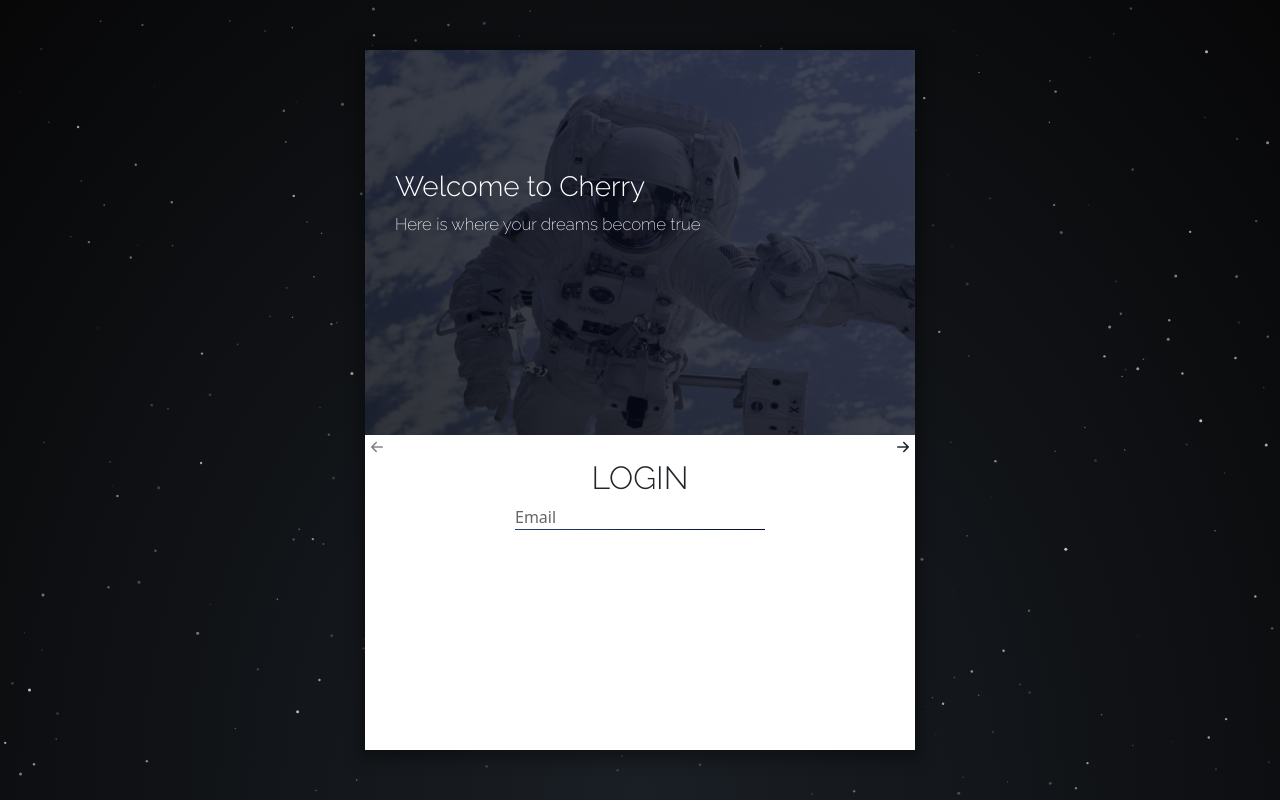
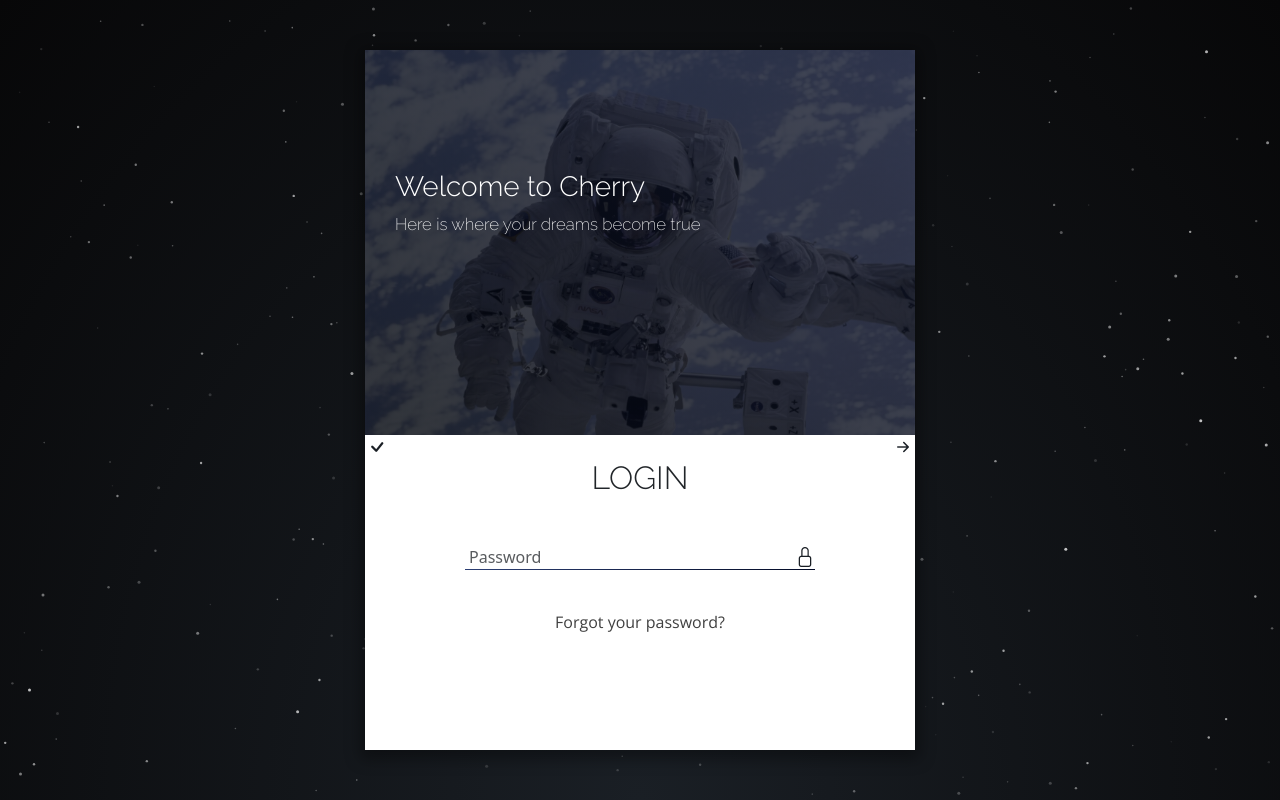
Before and after one commit to JoaoPedroCarreiro/login-page, a React (Create React App) app: page / in a window 1280 px wide. Built offline with nearby package versions, Linux system fonts and the light colour scheme.

Commit message:
commit-30-06-00

```diff
--- a/package.json
+++ b/package.json
@@ -3,6 +3,7 @@
   "version": "0.1.0",
   "private": true,
   "dependencies": {
+    "@react-oauth/google": "^0.11.0",
     "@testing-library/jest-dom": "^5.16.5",
     "@testing-library/react": "^13.4.0",
     "@testing-library/user-event": "^13.5.0",
--- a/src/components/Enter.js
+++ b/src/components/Enter.js
@@ -1,4 +1,4 @@
-import { useEffect, useState } from "react"
+import { useEffect, useRef, useState } from "react"
 
 import StyledEnter from "../styles/Enter.styled"
 
@@ -7,16 +7,33 @@ import EnterSection from "./EnterSection"
 function Enter() {
     const [state, setState] = useState({
         curSection: 0,
-        sectionsLength: 0
+        sectionsLength: 0,
+        passwordView: false
     })
 
+    const sectionsRef = useRef(0)
+
     useEffect(() => {
-        setState(state => ({...state, sectionsLength: document.querySelector(".sections").childNodes.length}))
+        setState(state => ({...state, sectionsLength: sectionsRef.current.childNodes.length}))
     }, [])
 
-    useEffect(() => {
-        document.querySelector(".sections").style.left = `${-state.curSection * 550}px`
-    }, [state.curSection])
+    const moveOrSubmit = (direction) => {
+        const directions = {
+            "left": {
+                value: 0,
+                addition: -1
+            },
+            "right": {
+                value: state.sectionsLength - 1,
+                addition: 1
+            }
+        }
+
+        return (state.curSection === directions[direction].value) ?
+            sectionsRef.current.submit()
+        :
+            setState(state => ({...state, curSection: state.curSection + directions[direction].addition}))
+    }
 
     return (
         <StyledEnter sectionsLength={state.sectionsLength}>
@@ -24,29 +41,32 @@ function Enter() {
                 <button
                     id="left-arrow"
                     aria-label="Left Arrow"
-                    onClick={() => setState(state => ({...state, curSection: state.curSection - 1}))}
-                    disabled={(state.curSection === 0) ? true : false}
-                ><i className="bi bi-arrow-left-short"></i></button>
+                    form="form"
+                    type="button"
+                    onClick={() => moveOrSubmit("left")}
+                ><i className={`bi bi-${(state.curSection === 0) ? "check" : "arrow-left-short"}`}></i></button>
                 <button
                     id="right-arrow"
                     aria-label="Right Arrow"
-                    onClick={() => setState(state => ({...state, curSection: state.curSection + 1}))}
-                    disabled={(state.curSection === state.sectionsLength - 1) ? true : false}
-                ><i className="bi bi-arrow-right-short"></i></button>
+                    form="form"
+                    type="button"
+                    onClick={() => moveOrSubmit("right")}
+                ><i className={`bi bi-${(state.curSection === state.sectionsLength - 1) ? "check" : "arrow-right-short"}`}></i></button>
             </div>
-            <form action="/" className="sections" autocomplete="off">
-                <EnterSection type="login">
-                    <div className="floating">
-                        <input type="email" id="email" maxLength={256} placeholder="Email" />
-                        <label htmlFor="email">Email</label>
-                    </div>
-                </EnterSection>
-                <EnterSection type="login">
-                    bbbbb
-                </EnterSection>
-                <EnterSection type="login">
-                    ccccc
-                </EnterSection>
+            <form
+                onSubmit={() => console.log("s")}
+                action="/"
+                method="GET"
+                id="form"
+                className="sections"
+                ref={sectionsRef}
+                style={{left: -state.curSection * 550}}
+                autoComplete="off"
+            >
+                <EnterSection section="login" type="password" />
+                <EnterSection section="login" type="email" />
+                <EnterSection section="signup" type="email" />
+                <EnterSection section="signup" type="password" />
             </form>
         </StyledEnter>
     )
--- a/src/components/EnterSection.js
+++ b/src/components/EnterSection.js
@@ -1,17 +1,40 @@
 import { memo } from "react"
+import { useGoogleLogin } from '@react-oauth/google'
+
 import StyledEnterSection from "../styles/EnterSection.styled"
+import Input from "./Input"
 
-function EnterSection({children, type}) {
-    const types = {
-        "signup": "SIGNUP",
-        "login": "LOGIN"
+function EnterSection({section, type}) {
+    const googleLogin = useGoogleLogin({
+        onSuccess: () => console.log("success"),
+        onError: () => console.log("fail")
+    })
+
+    const extras = {
+        "login": {
+            "email":
+                <button type="button" className="googleLogin" onClick={googleLogin}>
+                    <span className="bi bi-google"></span><span>Sign in with Google</span>
+                </button>,
+            "password":
+                <button type="button" className="forgot-pass">
+                    Forgot your password?
+                </button>
+        },
+        "signup": {
+            "email": <Input id="username-signup" type="text" name="Username" />,
+            "password": <Input id="confirm-password" type="password" name="Confirm password" />
+        }
     }
 
     return (
         <StyledEnterSection>
             <div className="enter-section-content">
-                <h2>{types[type]}</h2>
-                {children}
+                <h2>{section.toUpperCase()}</h2>
+                <div className="floating">
+                    <Input id={type + "-" + section} type={type} name={type.charAt(0).toUpperCase() + type.slice(1)} />
+                </div>
+                {extras[section][type]}
             </div>
         </StyledEnterSection>
     )
--- /dev/null
+++ b/src/components/Input.js
@@ -0,0 +1,26 @@
+import { useState } from "react"
+
+function Input({id, type, name}) {
+    const [passwordView, setPasswordView] = useState(false)
+
+    const viewButton =
+        <button className="viewPass" type="button" onClick={() => setPasswordView(!passwordView)}>
+            <i className={`bi bi-${passwordView ? "un" : ""}lock`}></i>
+        </button>
+
+    return (
+        <div className="floating">
+            <input
+                name={id}
+                id={id}
+                type={(type === "password") ? (passwordView ? "text" : "password") : type}
+                maxLength={48}
+                placeholder={name}
+            />
+            <label htmlFor={id}>{name}</label>
+            {(type === "password") ? viewButton : <></>}
+        </div>
+    )
+}
+
+export default Input
--- a/src/index.js
+++ b/src/index.js
@@ -1,5 +1,7 @@
 import React from "react"
 import ReactDOM from "react-dom/client"
+
+import { GoogleOAuthProvider } from '@react-oauth/google'
 
 import "bootstrap/dist/css/bootstrap.min.css"
 import "bootstrap-icons/font/bootstrap-icons.min.css"
@@ -9,4 +11,8 @@ import "./styles/css/form.css"
 
 import App from "./components/App"
 
-ReactDOM.createRoot(document.getElementById("app")).render(<App />)
+ReactDOM.createRoot(document.getElementById("app")).render(
+    <GoogleOAuthProvider clientId="308971518851-b6n5kkl3hb1fee30es6m57ch1ao511g3.apps.googleusercontent.com">
+        <App />
+    </GoogleOAuthProvider>
+)
--- a/src/styles/Enter.styled.js
+++ b/src/styles/Enter.styled.js
@@ -30,6 +30,44 @@ const StyledEnter = styled.div`
 
         transition: left 0.5s ease-in-out;
     }
+
+    #pass {
+        padding-right: calc(20px + 0.25rem);
+    }
+
+    .viewPass {
+        position: absolute;
+        top: 50%;
+        right: 0;
+
+        transform: translateY(calc(-50% - 1px));
+    }
+
+    .viewPass i {
+        font-size: 20px;
+    }
+
+    .forgot-pass {
+        font-family: "Open Sans", sans-serif;
+        opacity: .75;
+    }
+
+    .googleLogin {
+        padding: 5px 10px;
+
+        display: flex;
+        gap: 20px;
+
+        border-radius: 3px;
+
+        color: white;
+        font-size: 16px;
+
+        background-color: #1a1f25;
+        opacity: .9;
+
+        font-family: "Open Sans", sans-serif;
+    }
 `
 
 export default StyledEnter
--- a/src/styles/EnterSection.styled.js
+++ b/src/styles/EnterSection.styled.js
@@ -12,10 +12,11 @@ const StyledEnterSection = styled.div`
         flex-direction: column;
         justify-content: center;
         align-items: center;
+        gap: 40px;
     }
 
     input {
-        width: 250px;
+        width: 350px;
     }
 `
 
--- a/src/styles/css/form.css
+++ b/src/styles/css/form.css
@@ -17,14 +17,16 @@
     border-bottom: 1px solid transparent;
     border-image: linear-gradient(45deg, rgb(44, 63, 116) 0%, rgb(0, 7, 32) 100%);
     border-image-slice: 1;
+
+    text-indent: 0.25rem;
 }
 
-input::placeholder {
+.floating > input::placeholder {
     color: transparent;
 }
 
 .floating > label {
-    padding: 0;
+    padding: 0 0.25rem;
     background-color: transparent;
 
     position: absolute;
@@ -34,7 +36,10 @@ input::placeholder {
     border: none;
 
     transition: all .2s ease-out;
-    opacity: .7;
+    opacity: .75;
+
+    cursor: text;
+    pointer-events: none;
 }
 
 .floating > input:not(:placeholder-shown) + label,
```
Also changed, not shown: 1 other file (tests, documents, lock files or other folders).
